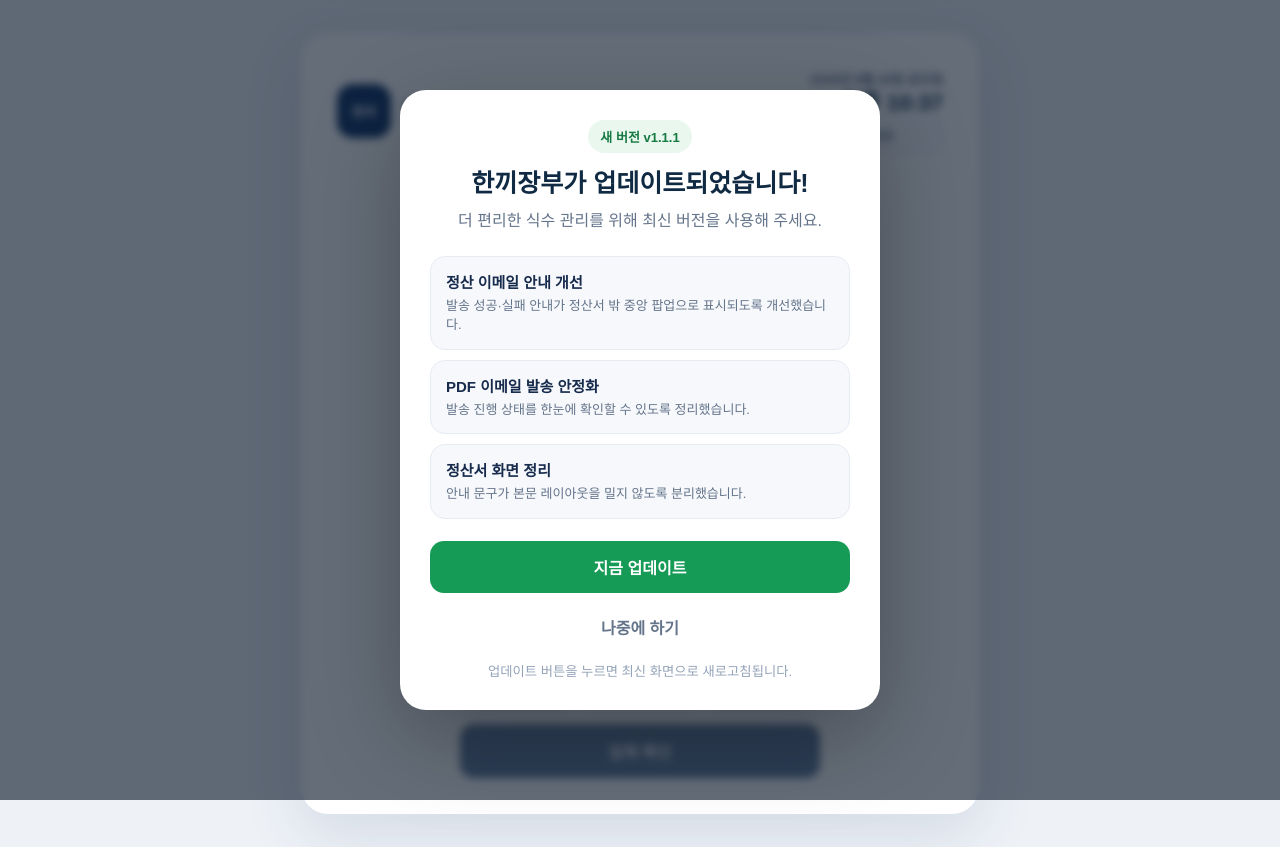
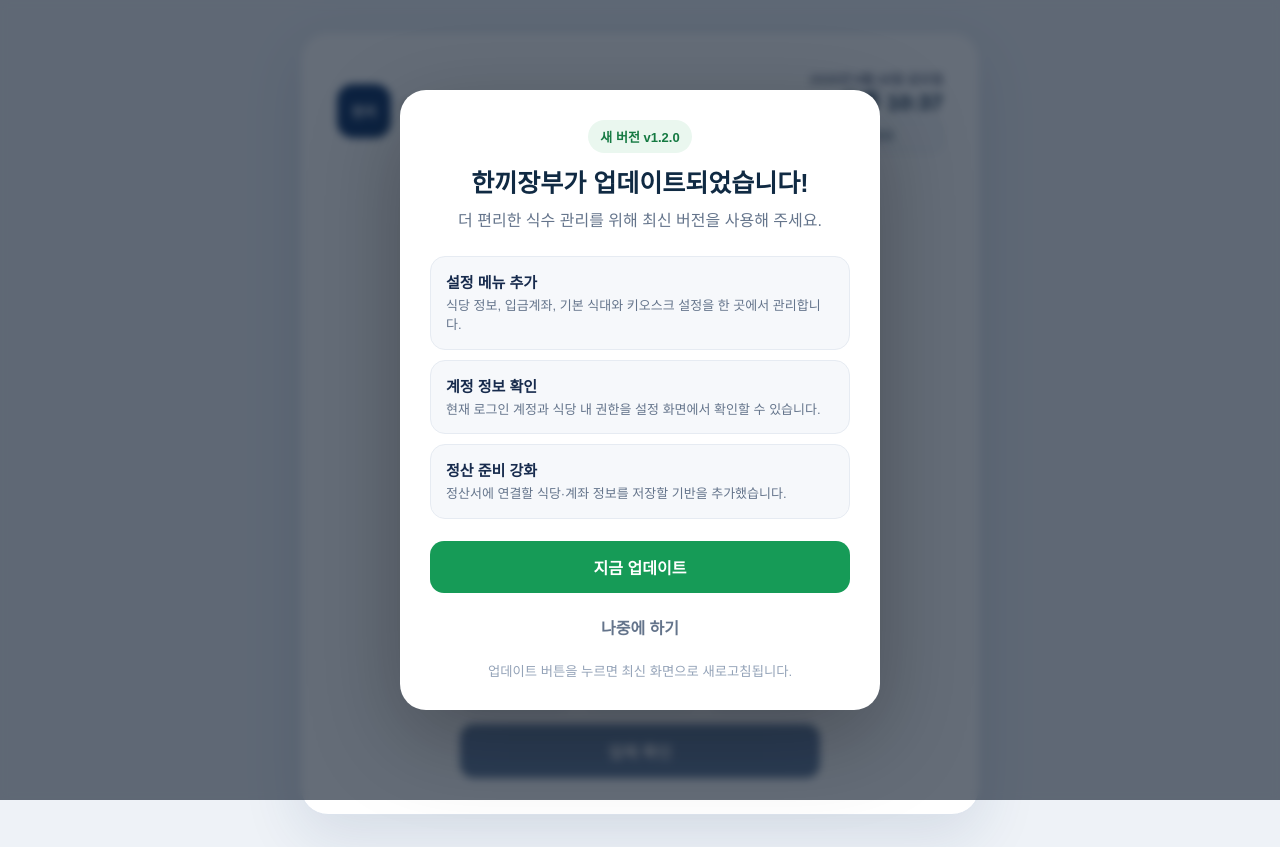
Before and after one commit to profile2018/hankki-jangbu, a Next.js app: page /kiosk in a window 1280 px wide. Built offline with nearby package versions, Linux system fonts and the light colour scheme.

Commit message:
Announce settings menu update

```diff
--- a/app/UpdateNotice.js
+++ b/app/UpdateNotice.js
@@ -2,7 +2,7 @@
 
 import { useEffect, useState } from "react";
 
-const VERSION = "1.1.1";
+const VERSION = "1.2.0";
 const STORAGE_KEY = "hankki-jangbu-version";
 
 export default function UpdateNotice() {
@@ -37,9 +37,9 @@
         <h2 id="update-title">한끼장부가 업데이트되었습니다!</h2>
         <p className="update-lead">더 편리한 식수 관리를 위해 최신 버전을 사용해 주세요.</p>
         <div className="update-items">
-          <div><strong>정산 이메일 안내 개선</strong><span>발송 성공·실패 안내가 정산서 밖 중앙 팝업으로 표시되도록 개선했습니다.</span></div>
-          <div><strong>PDF 이메일 발송 안정화</strong><span>발송 진행 상태를 한눈에 확인할 수 있도록 정리했습니다.</span></div>
-          <div><strong>정산서 화면 정리</strong><span>안내 문구가 본문 레이아웃을 밀지 않도록 분리했습니다.</span></div>
+          <div><strong>설정 메뉴 추가</strong><span>식당 정보, 입금계좌, 기본 식대와 키오스크 설정을 한 곳에서 관리합니다.</span></div>
+          <div><strong>계정 정보 확인</strong><span>현재 로그인 계정과 식당 내 권한을 설정 화면에서 확인할 수 있습니다.</span></div>
+          <div><strong>정산 준비 강화</strong><span>정산서에 연결할 식당·계좌 정보를 저장할 기반을 추가했습니다.</span></div>
         </div>
         <button type="button" className="update-now" onClick={applyUpdate}>지금 업데이트</button>
         <button type="button" className="update-later" onClick={later}>나중에 하기</button>
```
